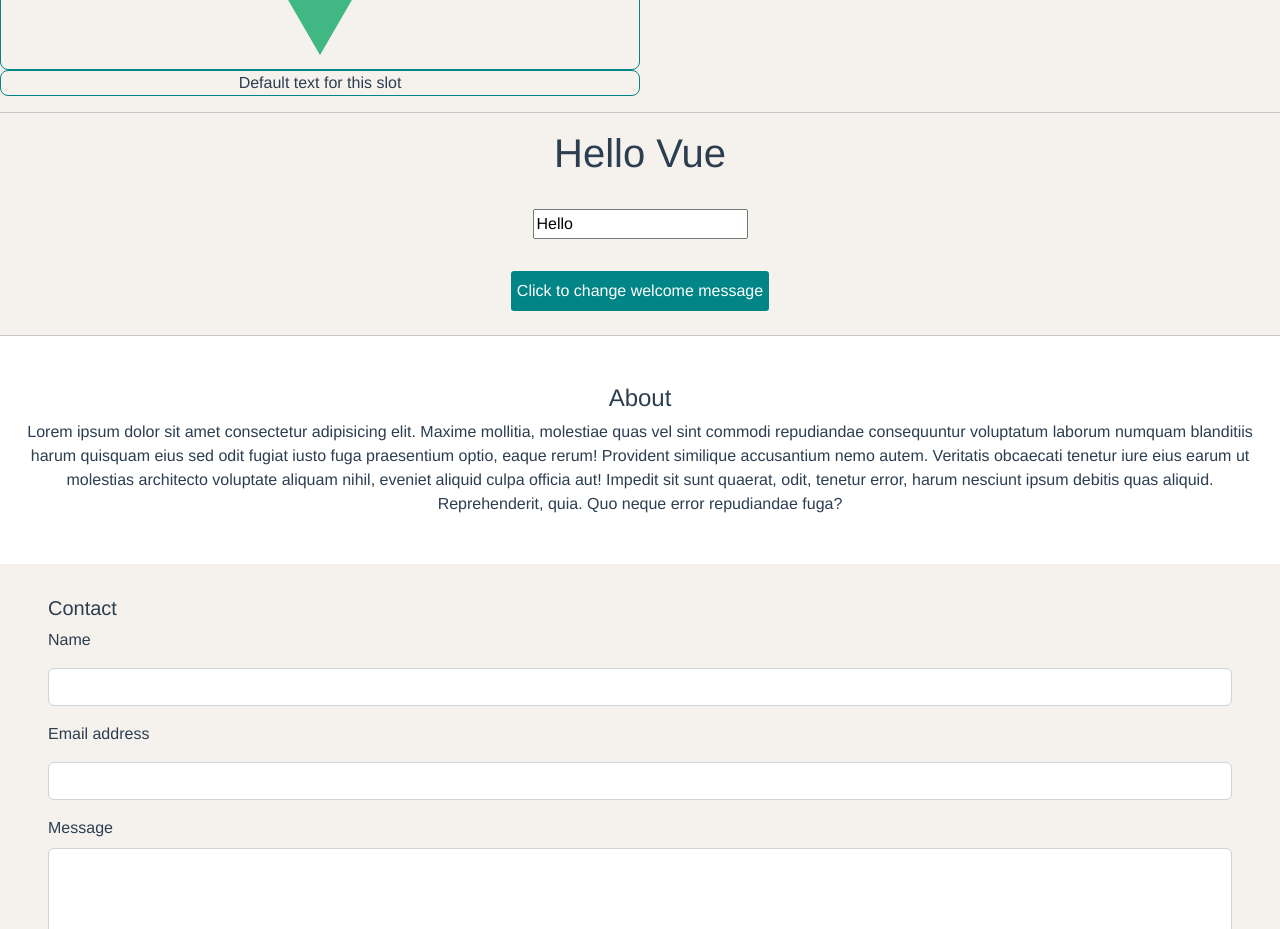
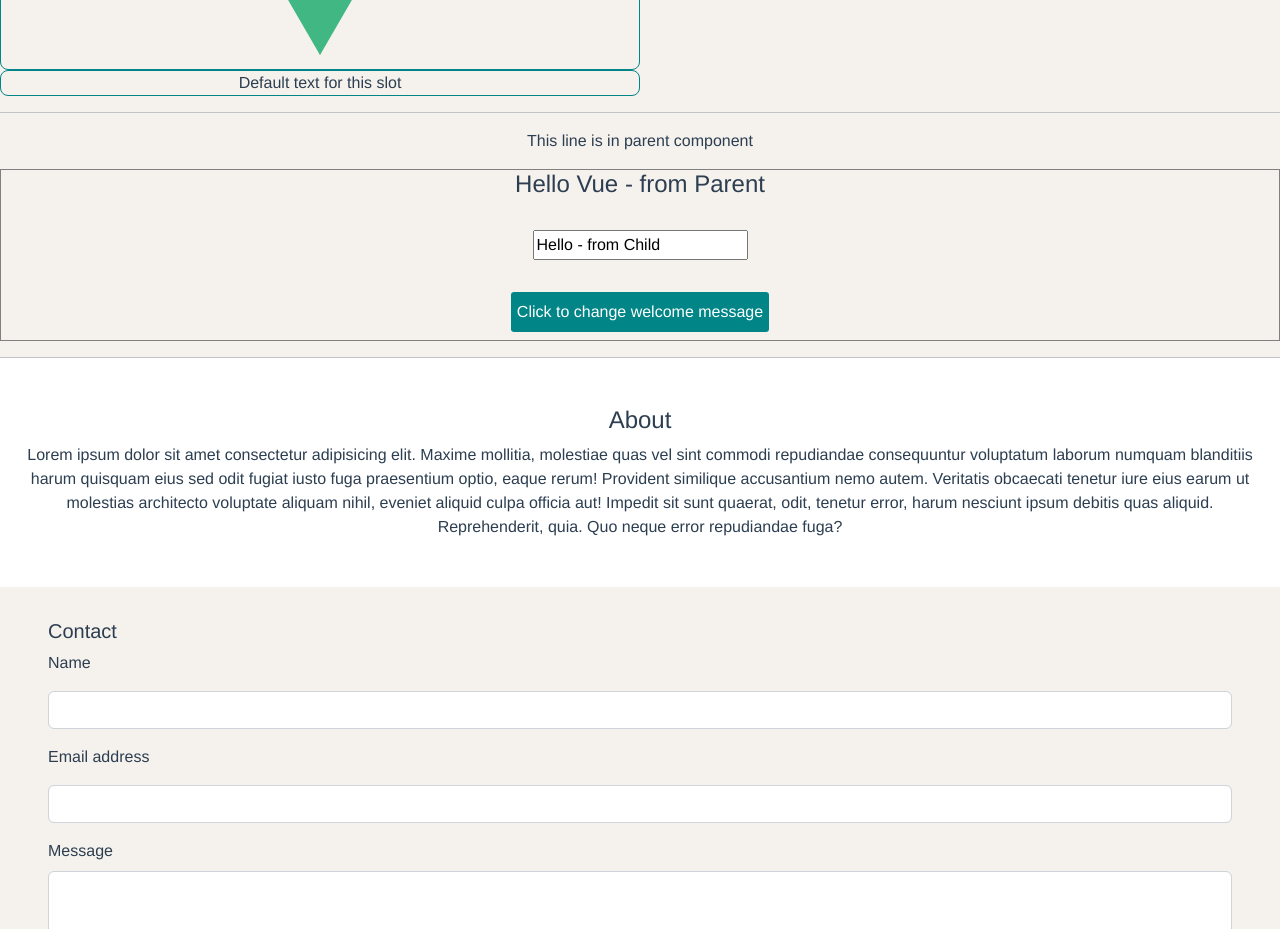
Before and after one commit to briangor/vuejs-components, a Vue app: page / in a window 1280 px wide. Shown: the part 1120-2049 px from the top of the page. Built offline with nearby package versions, Linux system fonts and the light colour scheme.

Commit message:
update child and parent component

```diff
--- a/src/assets/scss/style.scss
+++ b/src/assets/scss/style.scss
@@ -50,6 +50,13 @@
 #button-counter {
     @include btn;
 }
+.parent-comp {
+
+}
+
+.child-comp {
+    border: 1px solid $dark;
+}
 
 
 
--- a/src/components/ChildComp.vue
+++ b/src/components/ChildComp.vue
@@ -1,9 +1,9 @@
 <template>
     <div class="child-comp">
-        <h1 class="is-size-3">{{  msg  }}</h1>
+        <h4 class="is-size-3">{{  msg  }}</h4>
         <br>
         <div class="container">
-            <input class="input" type="text" v-model="welcomeMsg"> <br /><br />
+            <input class="input" type="text" v-model="childMsg"> <br /><br />
             <button class="button" @click="changeMsg">Click to change welcome message</button>
         </div>
     </div>
@@ -14,7 +14,7 @@ export default {
     name: 'ChildComp',
     data() {
         return {
-            welcomeMsg: "Hello"
+            childMsg: "Hello - from Child"
         }
     },
     props: {
@@ -22,7 +22,7 @@ export default {
     },
     methods: {
         changeMsg() {
-            this.$emit("changeMsg", this.welcomeMsg);
+            this.$emit("changeMsg", this.childMsg);
             console.log('message emit from child component')
         }
     }
--- a/src/components/ParentComp.vue
+++ b/src/components/ParentComp.vue
@@ -1,6 +1,7 @@
 <template>
     <div class="home">
-        <ChildComp @changeMsg="setMessage" :msg="welcomeMsg"/>
+        <p>This line is in parent component</p>
+        <ChildComp @changeMsg="setMessage" :msg="parentMsg"/>
     </div>
 </template>
 
@@ -10,12 +11,12 @@ export default {
     name: "ParentComp",
     methods: {
         setMessage(msg) {
-          this.welcomeMsg = msg;
+          this.parentMsg = msg;
         }
     },
     data() {
         return {
-            welcomeMsg: "Hello Vue"
+            parentMsg: "Hello Vue - from Parent"
         }
 
     },
```
